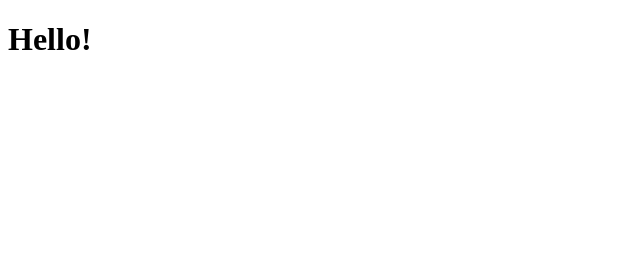
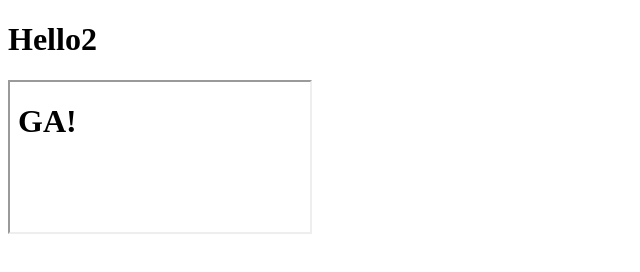
Before and after one commit to acdcjunior/suppressing-http-referer, a plain HTML site: page index.html in a window 1280 px wide. Shown: the whole page, without its empty margins (0-640 px from the left). Drawn offline with Linux system fonts and the light colour scheme.

Commit message:
Update index.html

```diff
--- a/index.html
+++ b/index.html
@@ -8,15 +8,7 @@
     <title>Referer</title>
 </head>
 <body>
-<h1>Hello!</h1>
-<script>
-    (function(i,s,o,g,r,a,m){i['GoogleAnalyticsObject']=r;i[r]=i[r]||function(){
-        (i[r].q=i[r].q||[]).push(arguments)},i[r].l=1*new Date();a=s.createElement(o),
-        m=s.getElementsByTagName(o)[0];a.async=1;a.src=g;m.parentNode.insertBefore(a,m)
-    })(window,document,'script','https://www.google-analytics.com/analytics.js','ga');
-
-    ga('create', 'UA-103373032-2', 'auto');
-    ga('send', 'pageview');
-</script>
+<h1>Hello2</h1>
+<iframe src="ga.html" id="gaframe">
 </body>
 </html>
```
